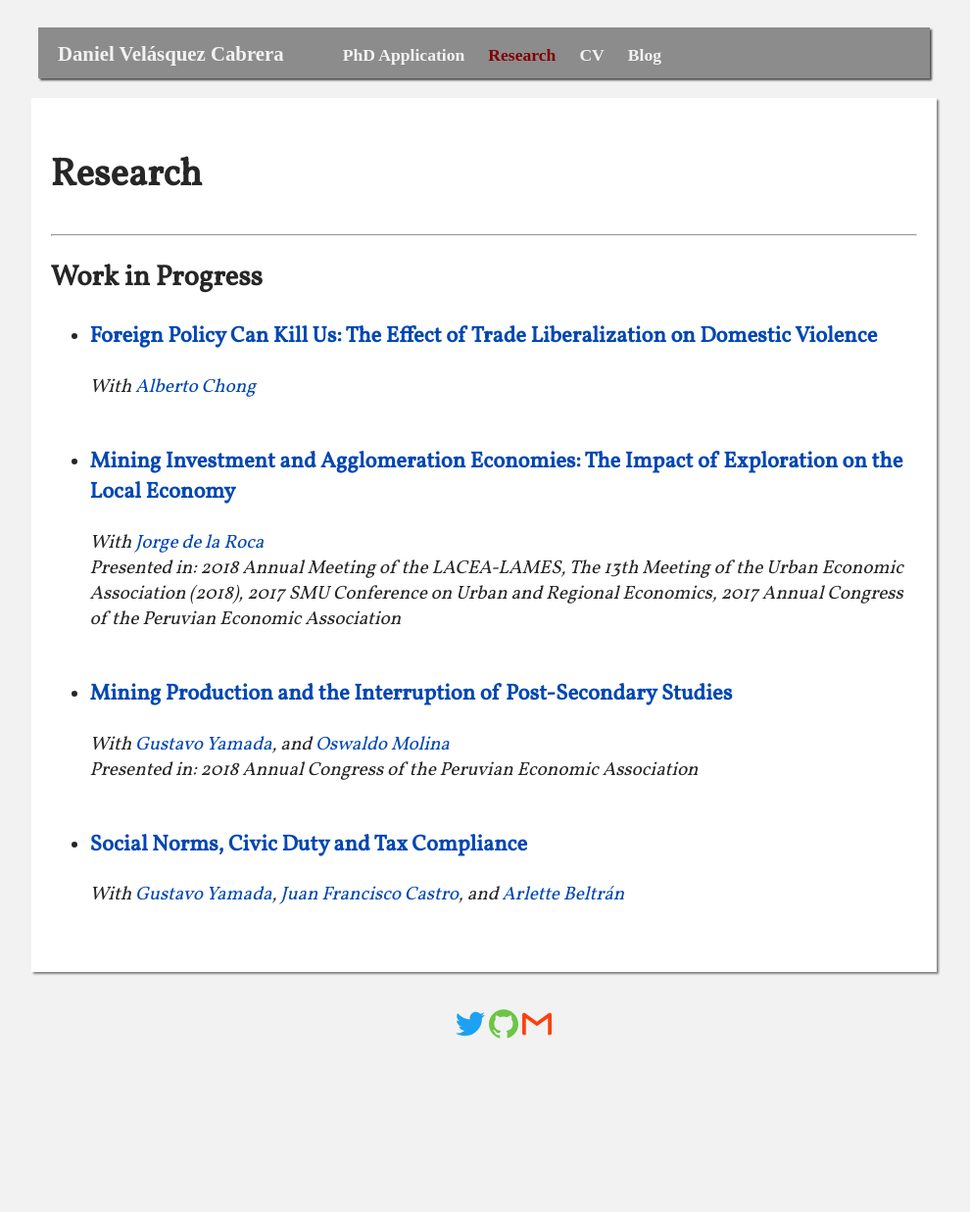
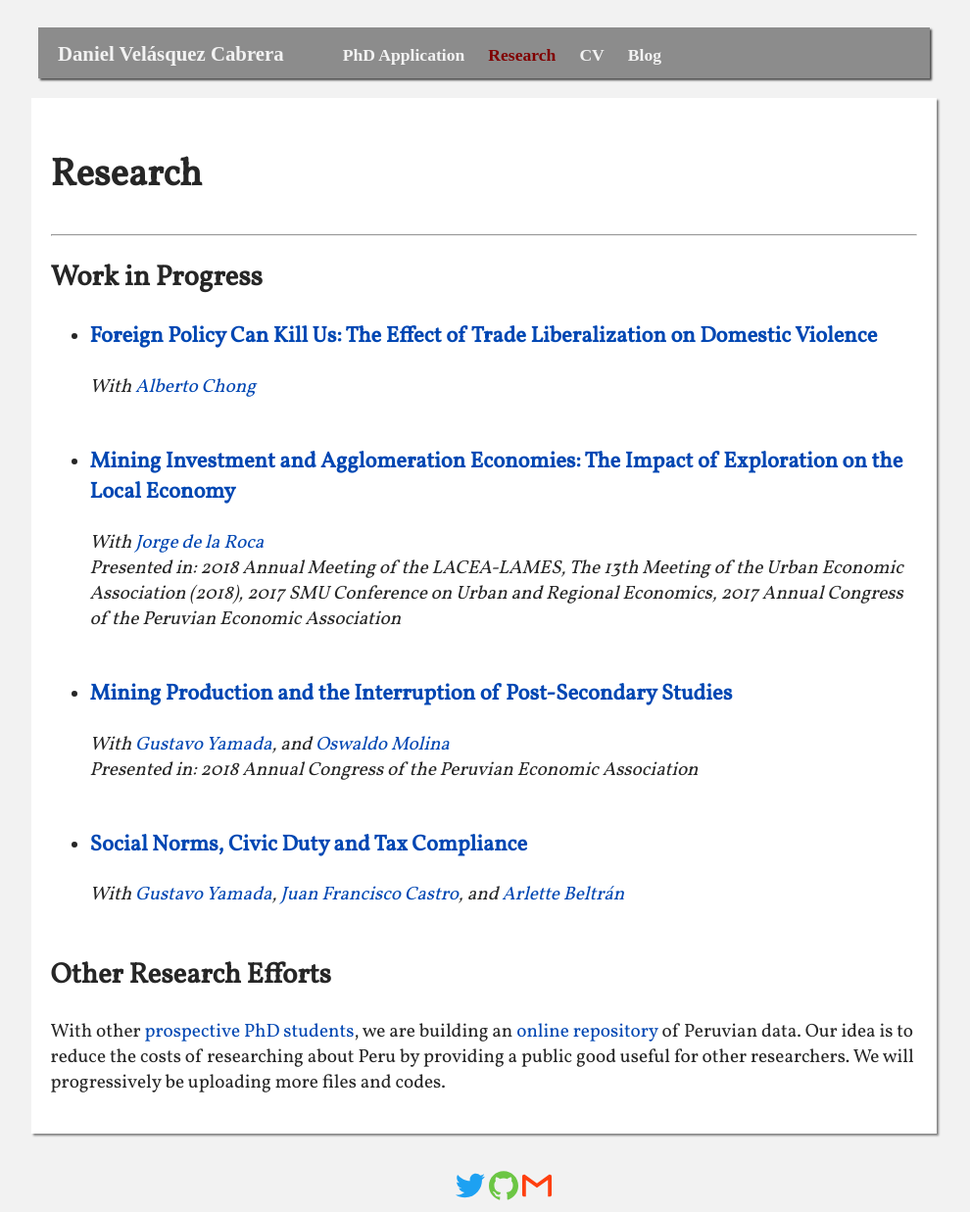
Before and after one commit to dvelasquezc/dvelasquezc.github.io, a Jekyll site: the page built from _pages/research.md, in a window 1280 px wide. Shown: the whole page at 98% size, without its empty margins (146-1136 px from the left). Built offline with Jekyll 4.4.1, drawn with Linux system fonts in a browser that asks for light colours; some web fonts are replaced; before the commit the page ends 1072 px from its top, so only the background shows below that.

Commit message:
perudata

```diff
--- a/_pages/research.md
+++ b/_pages/research.md
@@ -64,3 +64,9 @@ dropdown_folder: "no"
 
 	{% endfor %}
 </div>
+
+<h2> Other Research Efforts </h2>
+
+<div>
+   <p> With other <a href="https://github.com/orgs/PeruData/people">prospective PhD students</a>, we are building an <a href="https://github.com/PeruData"> online repository</a> of Peruvian data. Our idea is to reduce the costs of researching about Peru by providing a public good useful for other researchers. We will progressively be uploading more files and codes.</p>
+</div>
```
